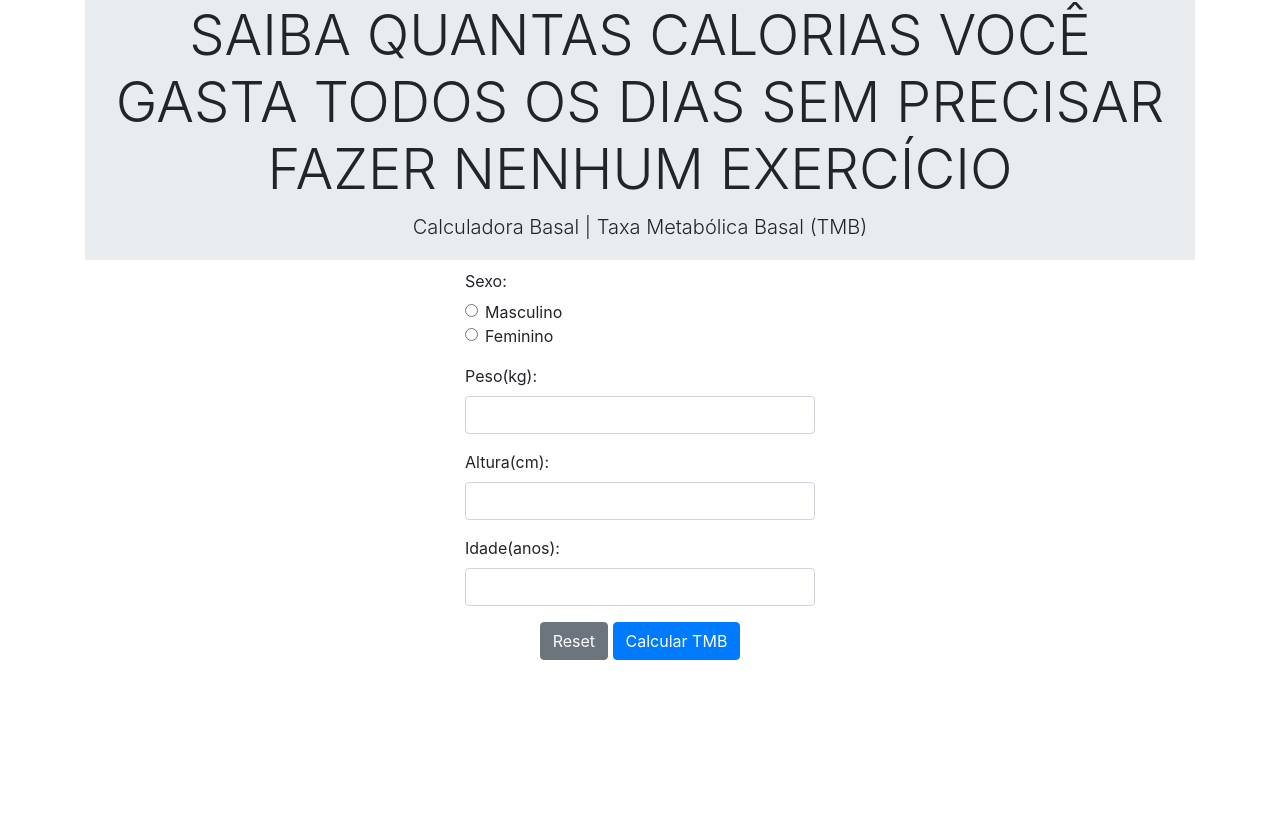
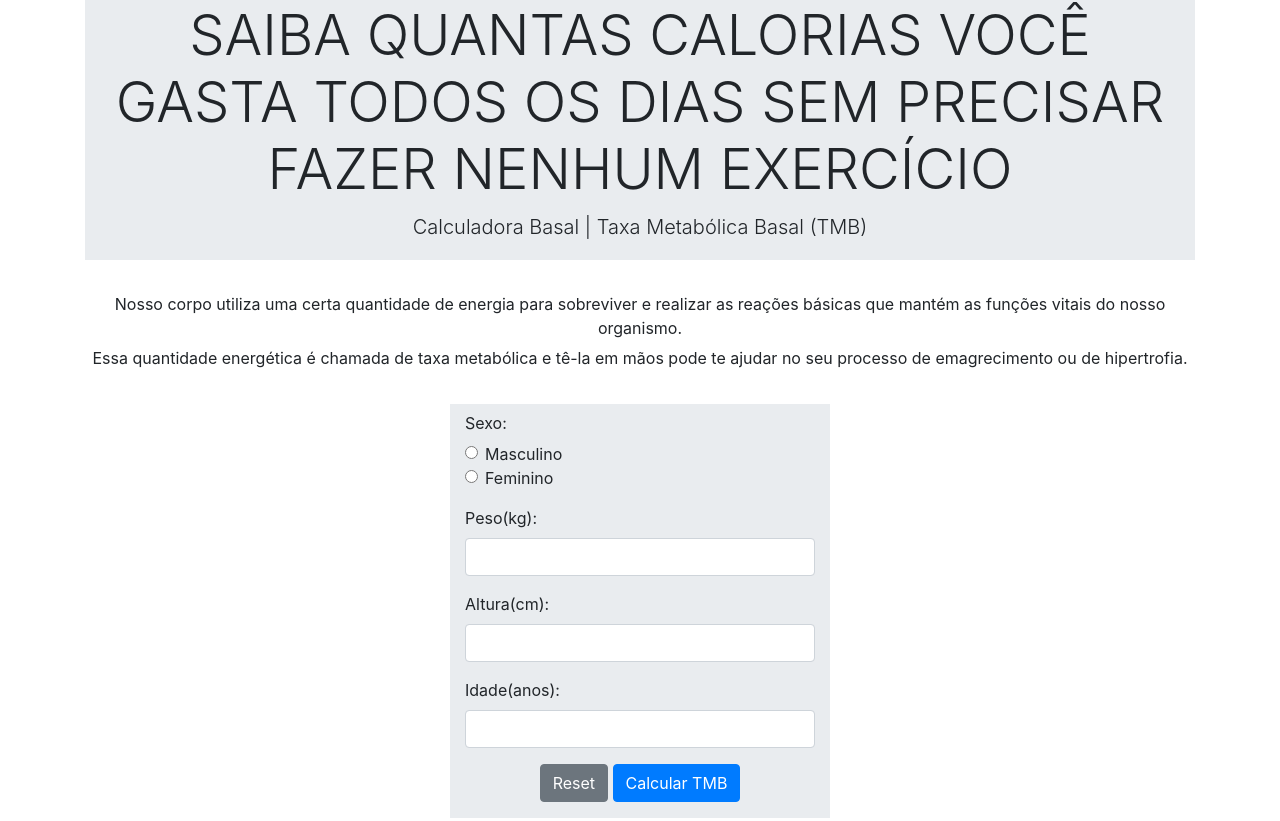
Before and after one commit to Pe-Ferreira/calculadorabasal, a plain HTML site: page index.html in a window 1280 px wide. Shown: the top 821 px of the page. Drawn offline with nearby package versions, Linux system fonts and the light colour scheme.

Commit message:
adding original content and adjusting the equation

```diff
--- a/index.html
+++ b/index.html
@@ -20,8 +20,19 @@
         </div>
         <div class="container">
             <div class="row">
+                <div class="col-sm">
+                    <p style="text-align: center;">Nosso corpo utiliza uma certa quantidade de energia para sobreviver e realizar as reações básicas que
+                        mantém as funções vitais do nosso organismo.</p>
+                    <p style="text-align: center; margin-top: -10px;">Essa quantidade energética é chamada de taxa metabólica e tê-la em mãos pode te ajudar no seu processo de emagrecimento ou de hipertrofia.</p>
+                    <br />
+                </div>
+            </div>
+        </div>
+        <div class="container" >
+            <br />
+            <div class="row">
                 <div class="col-sm"></div>
-                <div class="col-sm form-container">
+                <div class="col-sm form-container" style="background-color: #E9ECEF;">
                     <form name="calculator">
                         <div class="form-group">
                             <legend class="col-form-label">Sexo:</legend>
--- a/index.js
+++ b/index.js
@@ -8,9 +8,9 @@ function calculate() {
     if(sex === "") {
         alert("Por favor selecione uma opção na categoria Sexo.");
     } else if (sex === "m") {
-        tmb = 66 + (13.6 * weight) + (5 * height) - (6.8 * age);
+        tmb = 66 + (13.7 * weight) + (5 * height) - (6.8 * age);
     } else if (sex === "f") {
-        tmb = 655 + (9.6 * weight) + (1.8 * height) - (4.7 * age);
+        tmb = 655 + (9.6 * weight) + (1.7 * height) - (4.7 * age);
     }
 
     var resultDisplay = document.getElementById('resultDisplay');
```
